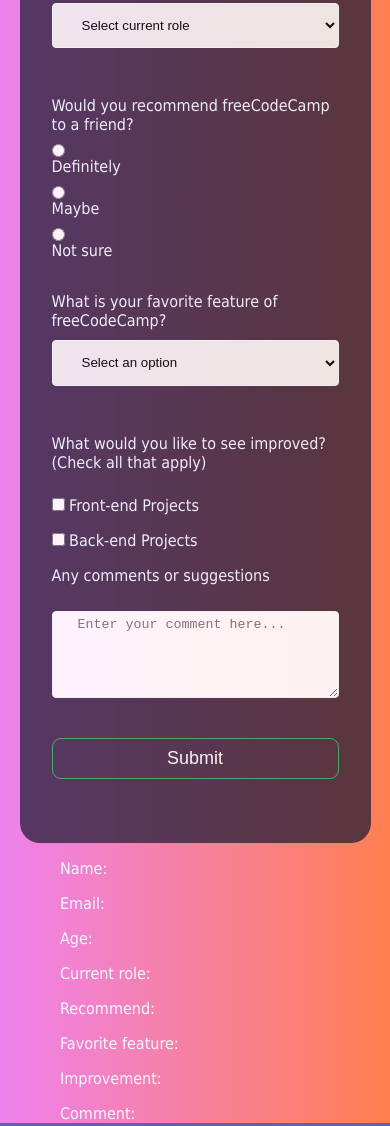
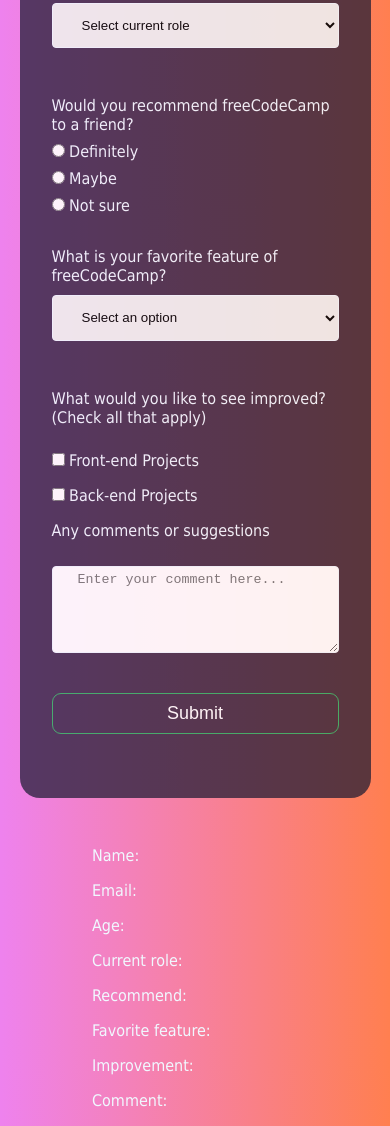
Before and after one commit to OyindamolaAdenaike/Survey-form, a plain HTML site: page index.html in a window 390 px wide. Shown: the part 658-1784 px from the top of the page. Drawn offline with Linux system fonts and the light colour scheme.

Commit message:
learning javascript

```diff
--- a/index.html
+++ b/index.html
@@ -36,7 +36,7 @@
             <option value="Other">Other</option>
         </select>
         <p class="mb-0">Would you recommend freeCodeCamp to a friend?</p>
-
+         <section>
         <div>
             <input type="radio" id="Definitely" name="language" value="Definitely" class="form-control" oninput="handleformControl()">
             <label class="radio-text" for="Definitely">Definitely</label>
@@ -49,6 +49,7 @@
             <input type="radio" id="Not_sure" name="language" value="Not sure" class="form-control" oninput="handleformControl()">
             <label class="radio-text" for="Not_sure">Not sure</label>
         </div>
+         </section>
     <div>
         <p class="mb-0">What is your favorite feature of freeCodeCamp?</p>
         <select name="most-like" id="most-like" class="most-like mb-3" oninput="handlefavouriteFeature()">
--- a/styles.css
+++ b/styles.css
@@ -125,5 +125,16 @@ button{
 
      .result{
         margin-left: 60px;
+        padding:2em;
      }
+
+     .radio-text {
+        display: inline;
+    }
+
+    input[type='radio'] {
+        width: unset;
+        min-height: unset;
+        display: inline;
 }
+}
```
